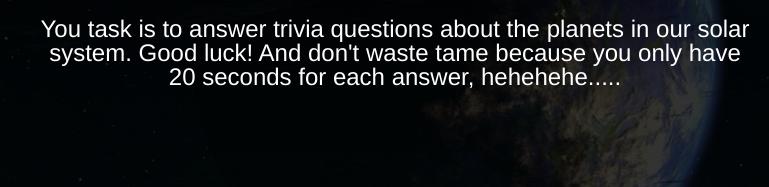
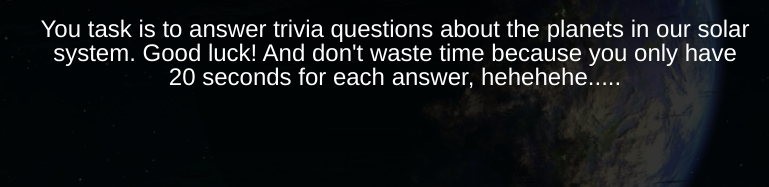
Before and after one commit to sgibson53/Trivia-Game, a plain HTML site: page index.html in a window 1280 px wide. Shown: the part 244-431 px from the top of the page, 245-1014 px from the left. Drawn offline with Linux system fonts and the light colour scheme.

Commit message:
corrected spelling mistake

```diff
--- a/index.html
+++ b/index.html
@@ -13,7 +13,7 @@
 
             <div class="welcome-screen">
                 <div class="welcome-title">Welcome to the game!</div>
-                <div class="welcome-text">You task is to answer trivia questions about the planets in our solar system. Good luck! And don't waste tame because you only have 20 seconds for each answer, hehehehe.....</div>
+                <div class="welcome-text">You task is to answer trivia questions about the planets in our solar system. Good luck! And don't waste time because you only have 20 seconds for each answer, hehehehe.....</div>
                 <div class="ok-button">OK</div>
             </div>
 
```
